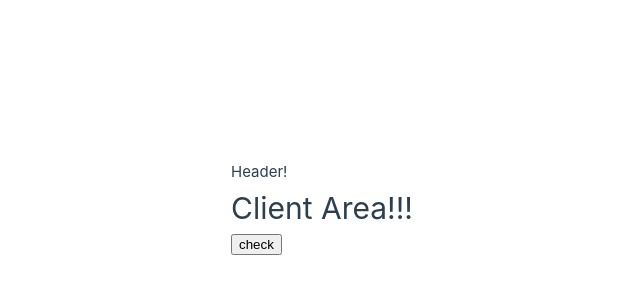
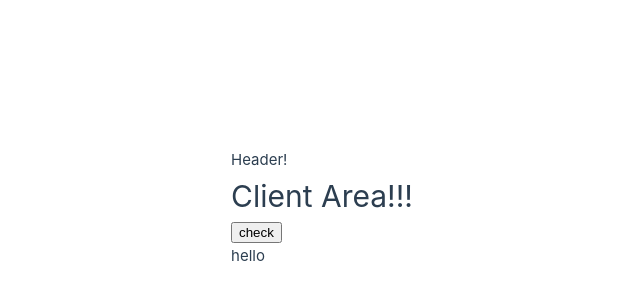
Before and after one commit to rivershertz/test-mf, a Vue app: page / in a window 1280 px wide. Shown: the part 192-492 px from the top of the page, without its empty margins (318-958 px from the left). Built offline with nearby package versions, Linux system fonts and the light colour scheme.

Commit message:
test prop reactivity

```diff
--- a/package.json
+++ b/package.json
@@ -9,11 +9,11 @@
     "preview": "vite preview --port 5000 --strictPort"
   },
   "dependencies": {
-    "@originjs/vite-plugin-federation": "^1.3.5",
     "vue": "^3.4.15",
     "vue-router": "^4.2.5"
   },
   "devDependencies": {
+    "@originjs/vite-plugin-federation": "^1.3.5",
     "@vitejs/plugin-vue": "^5.0.3",
     "vite": "^5.0.11"
   }
--- a/src/components/ClientArea.vue
+++ b/src/components/ClientArea.vue
@@ -1,13 +1,20 @@
 <template>
   <ClientAreaTitle />
   <button @click="() => console.log('still works')">check</button>
+  <p>{{ state.token }}</p>
 </template>
 
 <script setup lang="ts">
-  import {ref} from 'vue';
+  import {reactive} from 'vue';
   import ClientAreaTitle from '@/components/ClientAreaTitle.vue';
 
-  const error = ref(null);
+  const props = defineProps<{
+    token: string;
+  }>();
+
+  const state = reactive({
+    token: props.token || 'hello',
+  });
 </script>
 
 <style scoped></style>
```
Also changed, not shown: 1 other file (tests, documents, lock files or other folders).
